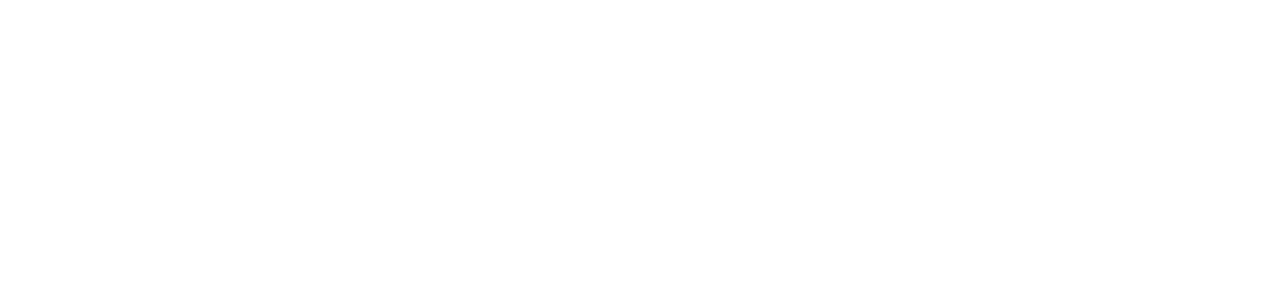
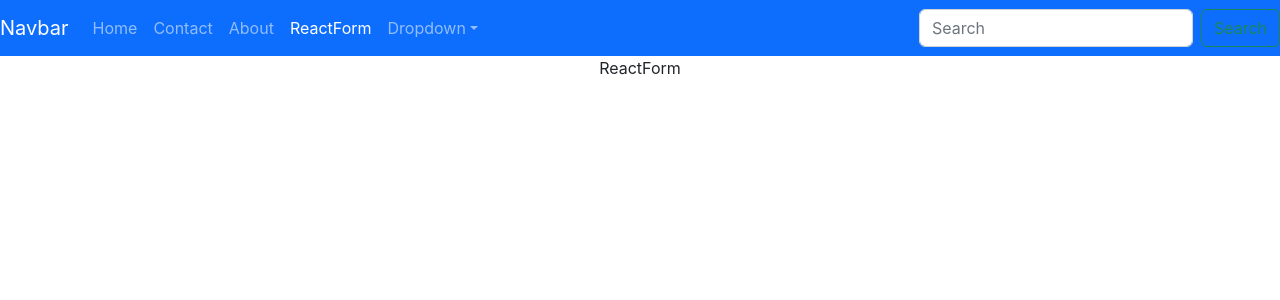
Before and after one commit to AVan-Git/Basic-ReactJS, a React (Create React App) app in the folder demo-buoi5-router/: page /reactForm in a window 1280 px wide. Before the commit this address had no page. Shown: the top 300 px of the page. Built offline with nearby package versions, Linux system fonts and the light colour scheme.

Commit message:
add: router 404

```diff
--- a/demo-buoi5-router/src/App.js
+++ b/demo-buoi5-router/src/App.js
@@ -12,13 +12,16 @@
         <div className="collapse navbar-collapse" id="collapsibleNavId">
           <ul className="navbar-nav me-auto mt-2 mt-lg-0">
             <li className="nav-item">
-             <NavLink className="nav-link active" to="/" aria-current="page">Home <span className="visually-hidden">(current)</span></NavLink>
+             <NavLink className='nav-link' to="/" aria-current="page">Home <span className="visually-hidden">(current)</span></NavLink>
             </li>
             <li className="nav-item">
               <NavLink className="nav-link" to="contact">Contact</NavLink>
             </li>
             <li className="nav-item">
               <NavLink className="nav-link" to="about">About</NavLink>
+            </li>
+            <li className="nav-item">
+              <NavLink className="nav-link" to="reactForm">ReactForm</NavLink>
             </li>
             <li className="nav-item dropdown">
               <a className="nav-link dropdown-toggle" href="#" id="dropdownId" data-bs-toggle="dropdown" aria-haspopup="true" aria-expanded="false">Dropdown</a>
--- /dev/null
+++ b/demo-buoi5-router/src/Page/Page404/Page404.jsx
@@ -0,0 +1,13 @@
+//rcc
+import React, { Component } from 'react'
+import { NavLink } from 'react-router-dom'
+
+export default class Page404 extends Component {
+  render() {
+    return (
+      <div className='container'>
+            <p>Không tìm thấy quay về <NavLink to="/">Trang chủ</NavLink> !</p>
+      </div>
+    )
+  }
+}
--- /dev/null
+++ b/demo-buoi5-router/src/Page/ReactForm/ReactForm.jsx
@@ -0,0 +1,12 @@
+//rcc
+import React, { Component } from 'react'
+
+export default class ReactForm extends Component {
+  render() {
+    return (
+      <div>
+        ReactForm
+      </div>
+    )
+  }
+}
--- a/demo-buoi5-router/src/index.js
+++ b/demo-buoi5-router/src/index.js
@@ -9,6 +9,8 @@
 import Contact from './Page/Contact/Contact';
 import Home from './Page/Home/Home';
 import About from './Page/About/About';
+import ReactForm from './Page/ReactForm/ReactForm';
+import Page404 from './Page/Page404/Page404';
 
 const root = ReactDOM.createRoot(document.getElementById('root'));
 root.render(
@@ -18,6 +20,8 @@
         <Route path='' element={<Home />} ></Route>
         <Route path='contact' element={<Contact />} ></Route>
         <Route path='about' element={<About />} ></Route>
+        <Route path='reactForm' element={<ReactForm />} ></Route>
+        <Route path='*' element={<Page404/>} ></Route>
       </Route>
       {/* <Route path='contact' element={<Contact />} >
 
```
Also changed, not shown: demo-buoi5-router/src/Page/ReactForm/FromProduct.jsx (added, +12 -0 lines), demo-buoi5-router/src/Page/ReactForm/TableProduct.jsx (added, +12 -0 lines), demo-buoi5-router/images/img_page404.png (added), 1 other file (tests, documents, lock files or other folders).
